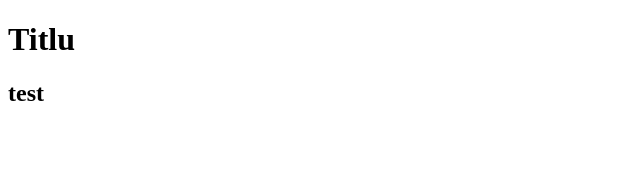
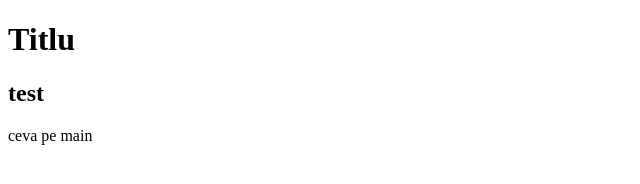
Before and after one commit to IuliaUDR/siit-34-git, a plain HTML site: page index.html in a window 1280 px wide. Shown: the full height of the page, 0-640 px from the left. Drawn offline with Linux system fonts and the light colour scheme.

Commit message:
Added something on the main branch

```diff
--- a/index.html
+++ b/index.html
@@ -9,5 +9,6 @@
 <body>
     <h1>Titlu</h1>
     <h2>test</h2>
+    ceva pe main
 </body>
 </html>
```
